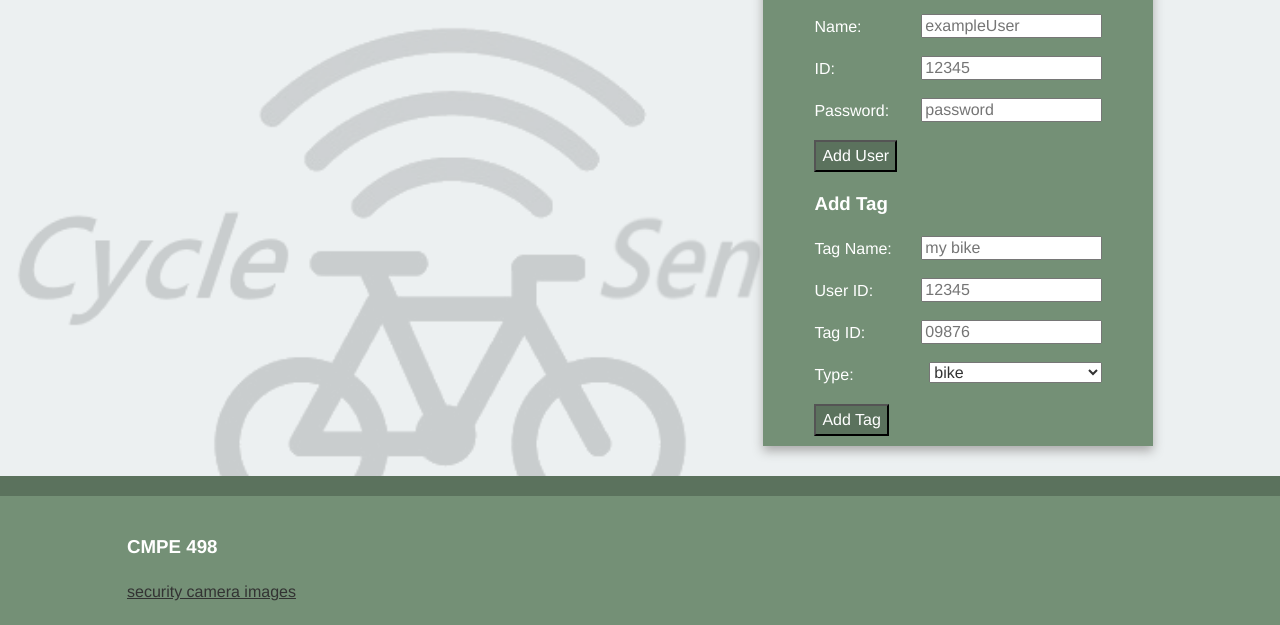
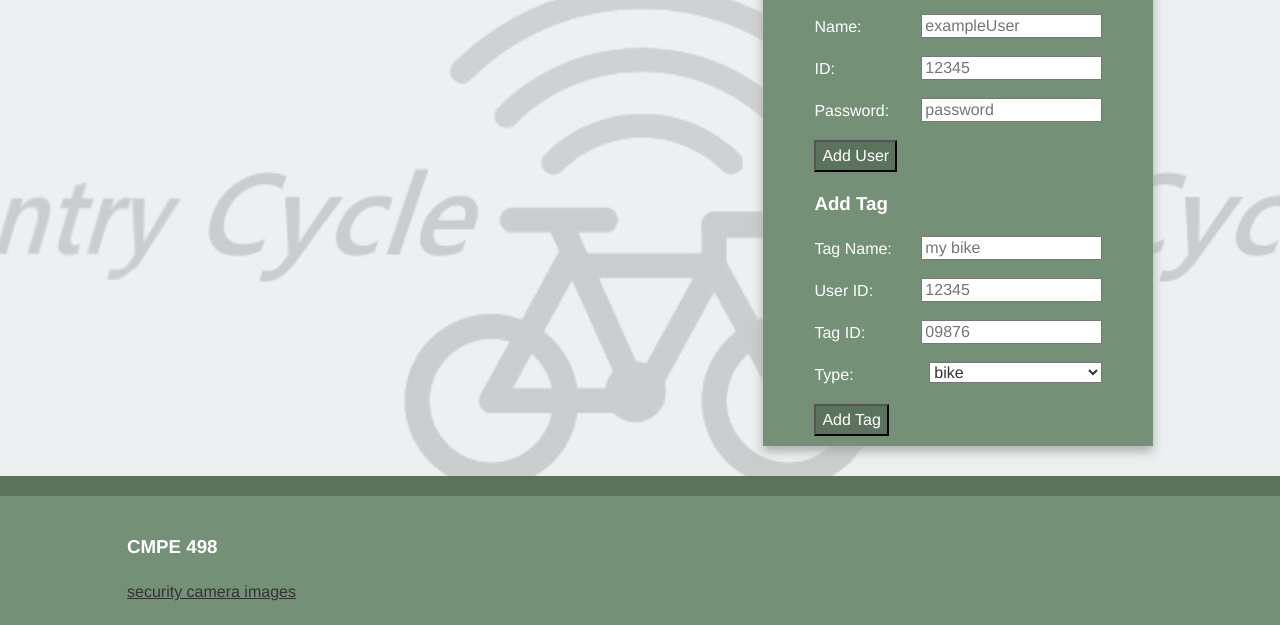
Before and after one commit to MaxBittker/CycleSentry, a website: page public/index.html in a window 1280 px wide. Shown: the part 188-813 px from the top of the page. Drawn offline with nearby package versions, Linux system fonts and the light colour scheme; no server answers.

Commit message:
tacky background

```diff
--- a/public/css/main.css
+++ b/public/css/main.css
@@ -142,7 +142,9 @@ body {
     font: 16px/26px Helvetica, Helvetica Neue, Arial;
     background-image: url("../CC.png");
     background-size: 900px 900px;
-    background-repeat: no-repeat;
+    /*background-repeat: no-repeat;*/
+    background-position: center;
+
 }
 
 .wrapper {
```
